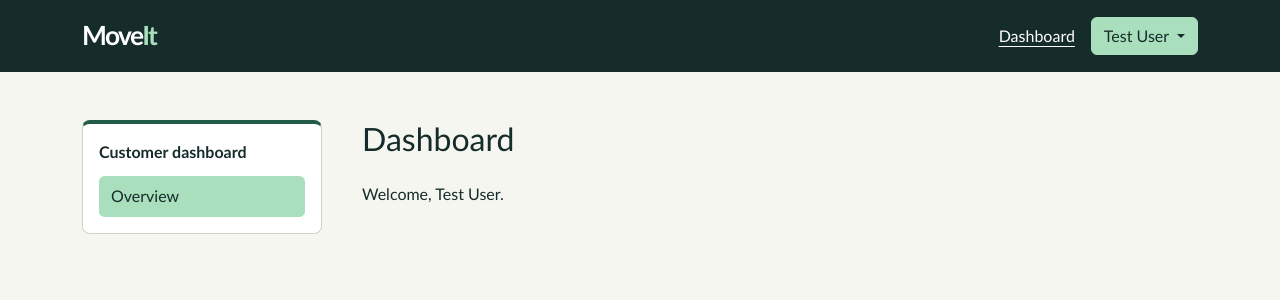
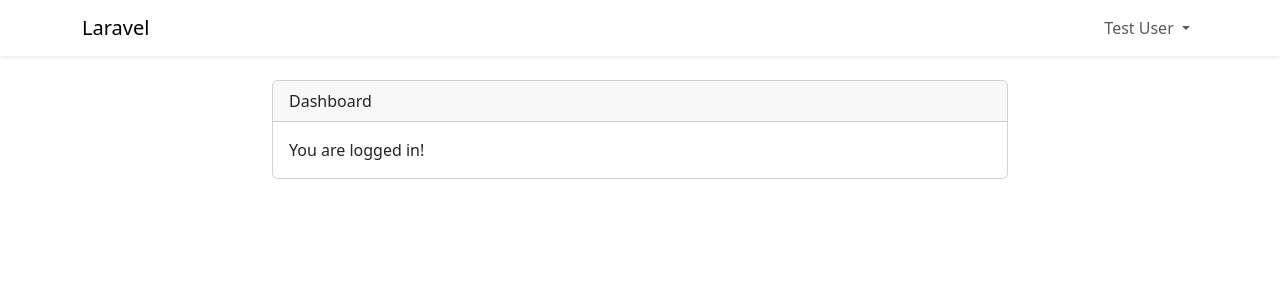
Before and after one commit to AGIAS911/Laravel_Project_1, a Laravel app: page /home in a window 1280 px wide. Shown: the top 300 px of the page. Run offline with Laravel 12, Linux system fonts and the light colour scheme; a user stored in the database is signed in; data comes from the database, SQL or seed files in the repository.

Commit message:
Refactor authentication views and controllers for consistency and improved user experience

```diff
--- a/app/Http/Controllers/HomeController.php
+++ b/app/Http/Controllers/HomeController.php
@@ -2,7 +2,7 @@
 
 namespace App\Http\Controllers;
 
-use Illuminate\Contracts\Support\Renderable;
+use Illuminate\Http\Request;
 
 class HomeController extends Controller
 {
@@ -19,17 +19,10 @@ class HomeController extends Controller
     /**
      * Show the application dashboard.
      *
-     * @return Renderable
+     * @return \Illuminate\Contracts\Support\Renderable
      */
     public function index()
     {
-        $dashboardLayout = match (auth()->user()->role) {
-            'customer' => 'layouts.customer',
-            'driver' => 'layouts.driver',
-            'admin' => 'layouts.admin',
-            default => 'layouts.dashboard',
-        };
-
-        return view('home', compact('dashboardLayout'));
+        return view('home');
     }
 }
--- a/resources/views/auth/login.blade.php
+++ b/resources/views/auth/login.blade.php
@@ -1,4 +1,4 @@
-@extends('layouts.auth')
+@extends('layouts.app')
 
 @section('content')
 <div class="container">
--- a/resources/views/auth/passwords/confirm.blade.php
+++ b/resources/views/auth/passwords/confirm.blade.php
@@ -1,4 +1,4 @@
-@extends('layouts.auth')
+@extends('layouts.app')
 
 @section('content')
 <div class="container">
--- a/resources/views/auth/passwords/email.blade.php
+++ b/resources/views/auth/passwords/email.blade.php
@@ -1,4 +1,4 @@
-@extends('layouts.auth')
+@extends('layouts.app')
 
 @section('content')
 <div class="container">
--- a/resources/views/auth/passwords/reset.blade.php
+++ b/resources/views/auth/passwords/reset.blade.php
@@ -1,4 +1,4 @@
-@extends('layouts.auth')
+@extends('layouts.app')
 
 @section('content')
 <div class="container">
--- a/resources/views/auth/verify.blade.php
+++ b/resources/views/auth/verify.blade.php
@@ -1,4 +1,4 @@
-@extends('layouts.auth')
+@extends('layouts.app')
 
 @section('content')
 <div class="container">
--- a/resources/views/home.blade.php
+++ b/resources/views/home.blade.php
@@ -1,12 +1,23 @@
-@extends($dashboardLayout)
-
-@section('title', __('Dashboard'))
-@section('page-title', __('Dashboard'))
+@extends('layouts.app')
 
 @section('content')
-    @if (session('status'))
-        <div class="alert alert-success" role="status">{{ session('status') }}</div>
-    @endif
+<div class="container">
+    <div class="row justify-content-center">
+        <div class="col-md-8">
+            <div class="card">
+                <div class="card-header">{{ __('Dashboard') }}</div>
 
-    <p>{{ __('Welcome, :name.', ['name' => auth()->user()->name]) }}</p>
+                <div class="card-body">
+                    @if (session('status'))
+                        <div class="alert alert-success" role="alert">
+                            {{ session('status') }}
+                        </div>
+                    @endif
+
+                    {{ __('You are logged in!') }}
+                </div>
+            </div>
+        </div>
+    </div>
+</div>
 @endsection
--- a/resources/views/layouts/app.blade.php
+++ b/resources/views/layouts/app.blade.php
@@ -1,32 +1,86 @@
 <!doctype html>
-@php
-    $locale = str_replace('_', '-', app()->getLocale());
-    $direction = trim($__env->yieldContent('direction', str($locale)->before('-')->is('ar') ? 'rtl' : 'ltr'));
-@endphp
-<html lang="{{ $locale }}" dir="{{ $direction }}">
+<html lang="{{ str_replace('_', '-', app()->getLocale()) }}">
+
 <head>
     <meta charset="utf-8">
     <meta name="viewport" content="width=device-width, initial-scale=1">
+
+    <!-- CSRF Token -->
     <meta name="csrf-token" content="{{ csrf_token() }}">
-    <title>@hasSection('title')@yield('title') | @endif MoveIt</title>
-    <link href="https://cdn.jsdelivr.net/npm/bootstrap@5.3.3/dist/css/bootstrap{{ $direction === 'rtl' ? '.rtl' : '' }}.min.css" rel="stylesheet">
-    <link href="{{ asset('css/moveit.css') }}" rel="stylesheet">
-    @stack('styles')
+
+    <title>{{ config('app.name', 'Laravel') }}</title>
+
+    <!-- Fonts -->
+    <link rel="dns-prefetch" href="//fonts.bunny.net">
+    <link href="https://fonts.bunny.net/css?family=Nunito" rel="stylesheet">
+
+    <!-- Scripts -->
+    <link href="https://cdn.jsdelivr.net/npm/bootstrap@5.3.3/dist/css/bootstrap.min.css" rel="stylesheet">
     <script src="https://cdn.jsdelivr.net/npm/bootstrap@5.3.3/dist/js/bootstrap.bundle.min.js" defer></script>
 </head>
+
 <body>
-    <a class="visually-hidden-focusable moveit-skip" href="#main-content">{{ __('Skip to content') }}</a>
-    @include('layouts.partials.navbar')
+    <div id="app">
+        <nav class="navbar navbar-expand-md navbar-light bg-white shadow-sm">
+            <div class="container">
+                <a class="navbar-brand" href="{{ url('/') }}">
+                    {{ config('app.name', 'Laravel') }}
+                </a>
+                <button class="navbar-toggler" type="button" data-bs-toggle="collapse"
+                    data-bs-target="#navbarSupportedContent" aria-controls="navbarSupportedContent"
+                    aria-expanded="false" aria-label="{{ __('Toggle navigation') }}">
+                    <span class="navbar-toggler-icon"></span>
+                </button>
 
-    <main id="main-content" class="@yield('main-class', 'py-4 py-lg-5')" tabindex="-1">
-        @section('body')
-            <div class="container">
-                @include('layouts.partials.flash')
-                @yield('content')
+                <div class="collapse navbar-collapse" id="navbarSupportedContent">
+                    <!-- Left Side Of Navbar -->
+                    <ul class="navbar-nav me-auto">
+
+                    </ul>
+
+                    <!-- Right Side Of Navbar -->
+                    <ul class="navbar-nav ms-auto">
+                        <!-- Authentication Links -->
+                        @guest
+                        @if (Route::has('login'))
+                        <li class="nav-item">
+                            <a class="nav-link" href="{{ route('login') }}">{{ __('Login') }}</a>
+                        </li>
+                        @endif
+
+                        @if (Route::has('register'))
+                        <li class="nav-item">
+                            <a class="nav-link" href="{{ route('register') }}">{{ __('Register') }}</a>
+                        </li>
+                        @endif
+                        @else
+                        <li class="nav-item dropdown">
+                            <a id="navbarDropdown" class="nav-link dropdown-toggle" href="#" role="button"
+                                data-bs-toggle="dropdown" aria-haspopup="true" aria-expanded="false" v-pre>
+                                {{ Auth::user()->name }}
+                            </a>
+
+                            <div class="dropdown-menu dropdown-menu-end" aria-labelledby="navbarDropdown">
+                                <a class="dropdown-item" href="{{ route('logout') }}" onclick="event.preventDefault();
+                                                     document.getElementById('logout-form').submit();">
+                                    {{ __('Logout') }}
+                                </a>
+
+                                <form id="logout-form" action="{{ route('logout') }}" method="POST" class="d-none">
+                                    @csrf
+                                </form>
+                            </div>
+                        </li>
+                        @endguest
+                    </ul>
+                </div>
             </div>
-        @show
-    </main>
+        </nav>
 
-    @stack('scripts')
+        <main class="py-4">
+            @yield('content')
+        </main>
+    </div>
 </body>
+
 </html>
--- a/routes/web.php
+++ b/routes/web.php
@@ -10,3 +10,7 @@ Route::get('/', function () {
 Auth::routes();
 
 Route::get('/home', [App\Http\Controllers\HomeController::class, 'index'])->name('home');
+
+Auth::routes();
+
+Route::get('/home', [App\Http\Controllers\HomeController::class, 'index'])->name('home');
```
Also changed, not shown: app/Http/Controllers/Auth/RegisterController.php (+2 -9 lines), resources/views/auth/register.blade.php (+1 -17 lines).
